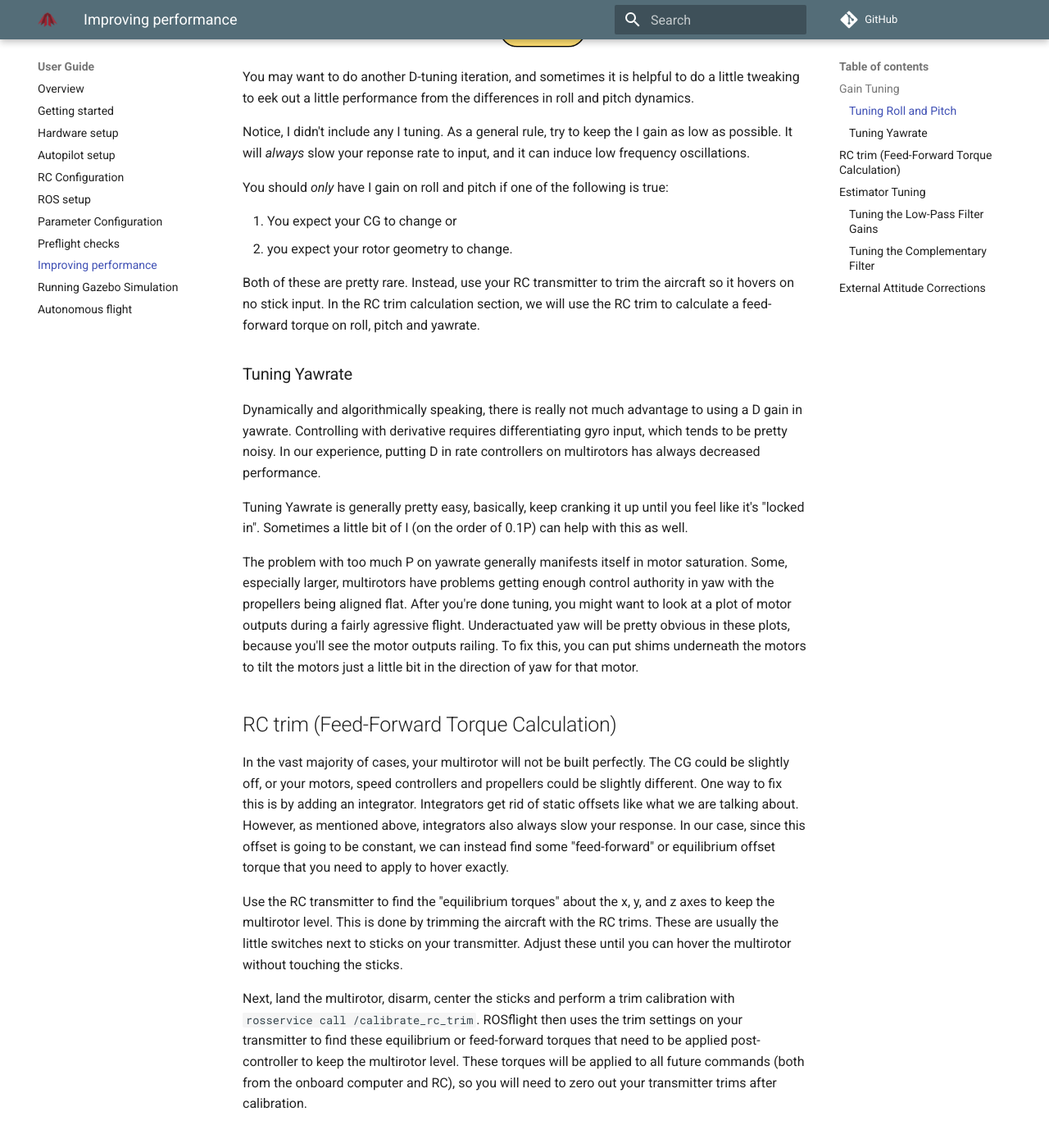
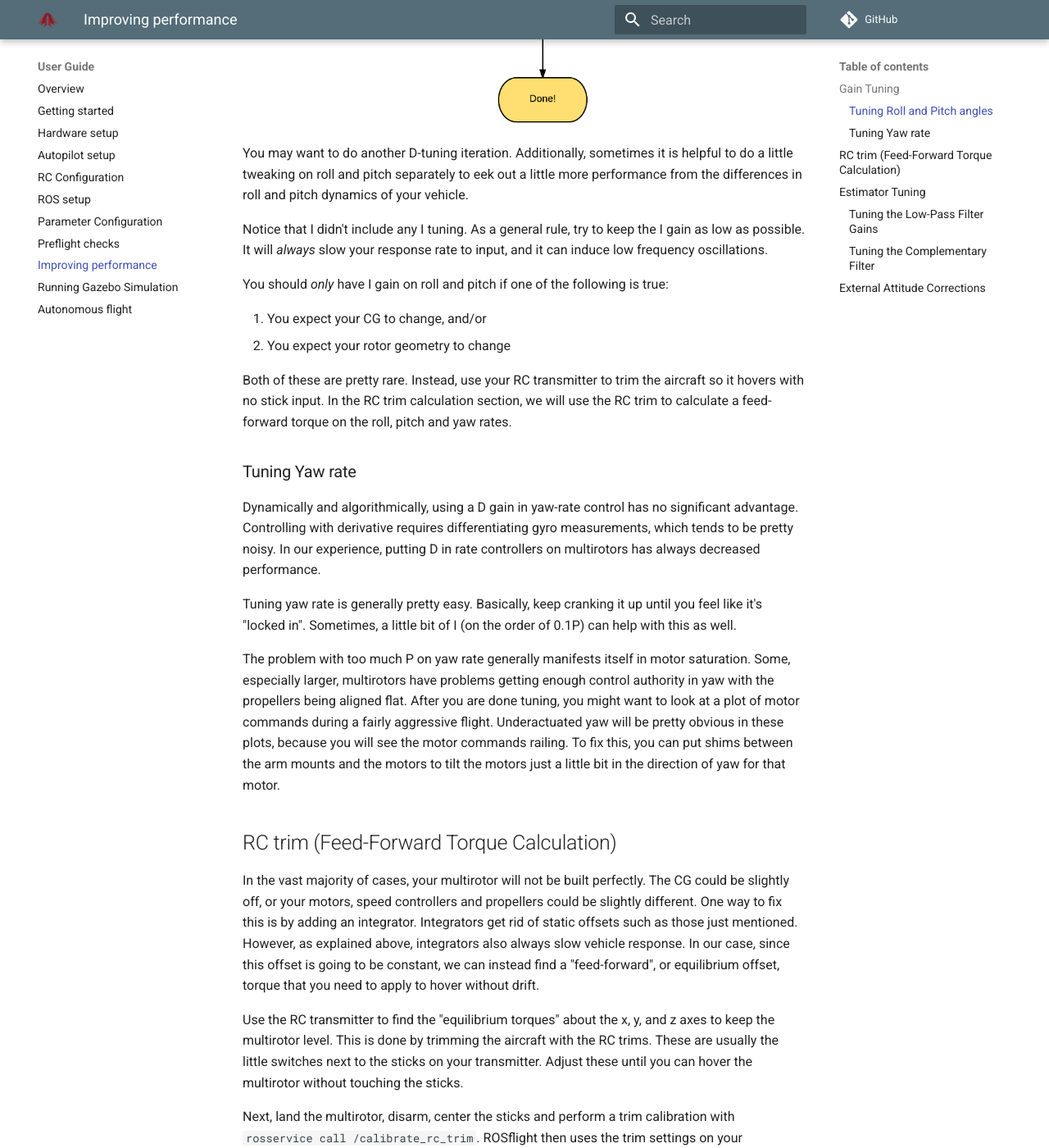
Before and after one commit to rosflight/rosflight_firmware, an MkDocs documentation site: the page built from docs/user-guide/performance.md, in a window 1280 px wide and 1400 px high, scrolled down 2105 px. Shown: the whole window at 82% size. Built offline with MkDocs 1.6.1 and Material for MkDocs 9.7.7, drawn with Linux system fonts in a browser that asks for light colours; formulas are drawn with MathJax 3; comment, search, counter and statistics services are not loaded; old or Windows-style settings are respelled for this version of MkDocs; some of the changed text lies outside the part shown.

Commit message:
2nd half of user-guide docs

```diff
--- a/docs/user-guide/performance.md
+++ b/docs/user-guide/performance.md
@@ -1,84 +1,88 @@
 # Improving Performance
 
-ROSflight supplies several methods to improve the performance of your aircraft.  Tuning gains, adding feed-forward torques and tuning the estimator are three ways to get your aircraft flying great!
+ROSflight supplies several methods to improve the performance of your aircraft. Tuning gains, adding feed-forward torques, and tuning the estimator are three ways to get your aircraft flying great!
 
 ## Gain Tuning
 
-Because there are a wide variety of multirotors out there, no one set of PID controller gains will work for all vehicles.  The default set of gains is relatively conservative for most platforms, and should be somewhat airworthy in most cases, however, depending on the inertia-to-torque ratio on your MAV, you may have to change these gains considerably.  There are some great tutorials online on multirotor gain tuning, this is another tried-and-true method used to great effect at BYU.
+Because there are a wide variety of multirotors out there, no one set of PID controller gains will be optimal for all vehicles. The default set of gains is relatively conservative for most platforms, and should be somewhat airworthy in most cases. However, depending on the inertia-to-torque ratio on your MAV, you may have to change these gains considerably. There are some great tutorials online on multirotor gain tuning; this is another tried-and-true method used to great effect at BYU.
 
-If you are unfamiliar with PIDs, then you should probably go read about them before trying to tune a multirotor.  Getting an understanding for what is going on will definitely guide your decision making process as you try to figure out better gains.
+If you are unfamiliar with PIDs, you should probably go read about them before trying to tune a multirotor. Getting an understanding for what is going on will definitely guide your decision making process as you try to find better gains.
 
-While tuning controller gains, there is a very likely scenario that the multirotor will oscillate out of control.  To handle that, I generally add what I call "training wheels" to the multirotors I'm tuning, which amounts to thin carbon rods in the shape of an X zip-tied to the landing gear.  This widens out the base of the quadcopter so if you come down on a hard oscillation, chances are you'll end up upright, hopefully without a prop strike.  Here is a video of the maiden flight of ROSflight with "training wheels" attached.
+While tuning controller gains, it is very likely that the multirotor will oscillate out of control. To handle this scenario, we generally add what we call "training wheels" to the multirotors we are tuning. These amount to thin carbon rods in the shape of an X zip-tied to the landing gear. This widens out the base of the multirotor so if you come down on a hard oscillation, chances are the vehicle will land upright, hopefully without a prop strike, or worse, battery damage with a thermal runaway event. If the battery is not tucked inside the main frame, it is wise to add some foam as protection to the battery.
+
+Here is a video of a maiden flight of ROSflight with "training wheels" attached.
 
 <iframe width="560" height="315" src="https://www.youtube.com/embed/T8_E1pIiAVQ" frameborder="0" allowfullscreen></iframe>
+
 
 Now, for the procedure on tuning.
 
 
-### Tuning Roll and Pitch
+### Tuning Roll and Pitch angles
 
 Here is a flowchart describing my PID tuning process for roll and pitch:
 
 ![tuning_flowchart](images/tuning_flowchart.png)
 
-You may want to do another D-tuning iteration, and sometimes it is helpful to do a little tweaking to eek out a little performance from the differences in roll and pitch dynamics.
+You may want to do another D-tuning iteration. Additionally, sometimes it is helpful to do a little tweaking on roll and pitch separately to eek out a little more performance from the differences in roll and pitch dynamics of your vehicle.
 
-Notice, I didn't include any I tuning.  As a general rule, try to keep the I gain as low as possible.  It will _always_ slow your reponse rate to input, and it can induce low frequency oscillations.
+Notice that I didn't include any I tuning. As a general rule, try to keep the I gain as low as possible. It will _always_ slow your response rate to input, and it can induce low frequency oscillations.
 
 You should _only_ have I gain on roll and pitch if one of the following is true:
 
-1. You expect your CG to change or
-2. you expect your rotor geometry to change.
+1. You expect your CG to change, and/or
+2. You expect your rotor geometry to change
 
-Both of these are pretty rare.  Instead, use your RC transmitter to trim the aircraft so it hovers on no stick input.  In the RC trim calculation section, we will use the RC trim to calculate a feed-forward torque on roll, pitch and yawrate.
+Both of these are pretty rare. Instead, use your RC transmitter to trim the aircraft so it hovers with no stick input. In the RC trim calculation section, we will use the RC trim to calculate a feed-forward torque on the roll, pitch and yaw rates.
 
 
-### Tuning Yawrate
+### Tuning Yaw rate
 
-Dynamically and algorithmically speaking, there is really not much advantage to using a D gain in yawrate.  Controlling with derivative requires differentiating gyro input, which tends to be pretty noisy.  In our experience, putting D in rate controllers on multirotors has always decreased performance.
+Dynamically and algorithmically, using a D gain in yaw-rate control has no significant advantage. Controlling with derivative requires differentiating gyro measurements, which tends to be pretty noisy. In our experience, putting D in rate controllers on multirotors has always decreased performance.
 
-Tuning Yawrate is generally pretty easy, basically, keep cranking it up until you feel like it's "locked in".  Sometimes a little bit of I (on the order of 0.1P) can help with this as well.
+Tuning yaw rate is generally pretty easy. Basically, keep cranking it up until you feel like it's "locked in". Sometimes, a little bit of I (on the order of 0.1P) can help with this as well.
 
-The problem with too much P on yawrate generally manifests itself in motor saturation.  Some, especially larger, multirotors have problems getting enough control authority in yaw with the propellers being aligned flat.  After you're done tuning, you might want to look at a plot of motor outputs during a fairly agressive flight.  Underactuated yaw will be pretty obvious in these plots, because you'll see the motor outputs railing.  To fix this, you can put shims underneath the motors to tilt the motors just a little bit in the direction of yaw for that motor.
+The problem with too much P on yaw rate generally manifests itself in motor saturation. Some, especially larger, multirotors have problems getting enough control authority in yaw with the propellers being aligned flat. After you are done tuning, you might want to look at a plot of motor commands during a fairly aggressive flight. Underactuated yaw will be pretty obvious in these plots, because you will see the motor commands railing. To fix this, you can put shims between the arm mounts and the motors to tilt the motors just a little bit in the direction of yaw for that motor.
 
 ## RC trim (Feed-Forward Torque Calculation)
 
-In the vast majority of cases, your multirotor will not be built perfectly.  The CG could be slightly off, or your motors, speed controllers and propellers could be slightly different.  One way to fix this is by adding an integrator.  Integrators get rid of static offsets like what we are talking about. However, as mentioned above, integrators also always slow your response. In our case, since this offset is going to be constant, we can instead find some "feed-forward" or equilibrium offset torque that you need to apply to hover exactly.
+In the vast majority of cases, your multirotor will not be built perfectly. The CG could be slightly off, or your motors, speed controllers and propellers could be slightly different. One way to fix this is by adding an integrator. Integrators get rid of static offsets such as those just mentioned. However, as explained above, integrators also always slow vehicle response. In our case, since this offset is going to be constant, we can instead find a "feed-forward", or equilibrium offset, torque that you need to apply to hover without drift.
 
-Use the RC transmitter to find the "equilibrium torques" about the x, y, and z axes to keep the multirotor level.  This is done by trimming the aircraft with the RC trims.  These are usually the little switches next to sticks on your transmitter.  Adjust these until you can hover the multirotor without touching the sticks.
+Use the RC transmitter to find the "equilibrium torques" about the x, y, and z axes to keep the multirotor level. This is done by trimming the aircraft with the RC trims. These are usually the little switches next to the sticks on your transmitter. Adjust these until you can hover the multirotor without touching the sticks.
 
-Next, land the multirotor, disarm, center the sticks and perform a trim calibration with `rosservice call /calibrate_rc_trim`.  ROSflight then uses the trim settings on your transmitter to find these equilibrium or feed-forward torques that need to be applied post-controller to keep the multirotor level.  These torques will be applied to all future commands (both from the onboard computer and RC), so you will need to zero out your transmitter trims after calibration.
+Next, land the multirotor, disarm, center the sticks and perform a trim calibration with `rosservice call /calibrate_rc_trim`. ROSflight then uses the trim settings on your transmitter to find these feed-forward, or equilibrium, torques that need to be applied post-controller to keep the multirotor level. These torques will be applied to all future commands (both from the onboard computer and RC), so *you will need to zero out your transmitter trims after calibration*.
 
 ## Estimator Tuning
 
-ROSflight uses a non-linear complementary filter, based on the quaternion implementation of "[Non-linear complementary filters on the special orthogonal group](http://ieeexplore.ieee.org/document/4608934/) " by Robert Mahony[^1]  to estimate attitude and angular rates.  The implementation has been improved with suggestions from "[Attitude Representation and Kinematic Propagation for Low-Cost UAVs](https://arc.aiaa.org/doi/abs/10.2514/6.2013-4615)" by Robert Casey[^2].  A write-up of the derivation and implementation details can be found in the LaTeX report in `reports/estimator.tex` (You'll need to be able to compile LaTeX sources to view the PDF).
+ROSflight uses a non-linear complementary filter, based on the quaternion implementation of "[Non-linear complementary filters on the special orthogonal group](http://ieeexplore.ieee.org/document/4608934/)" by Robert Mahony[^1],  to estimate attitude and angular rates. The implementation has been improved with suggestions from "[Attitude Representation and Kinematic Propagation for Low-Cost UAVs](https://arc.aiaa.org/doi/abs/10.2514/6.2013-4615)" by Robert Casey[^2]. A write-up of the derivation and implementation details can be found in the LaTeX report in `reports/estimator.tex`. (You'll need to be able to compile LaTeX sources to view the PDF).
 
-In addition to the complementary filter, accelerometer and gyro measurements are filtered using a simple low-pass filter (LPF) to cut out noise from vibrations.  A block diagram of the estimator is shown below for reference.  \(y_{gyro}\) and \(y_{acc}\) are gyro and accelerometer measurements, respectively and \(\beta_{gyro}\) is the estimated gyro biases.
+In addition to the complementary filter, accelerometer and gyro measurements are filtered using a simple low-pass filter (LPF) to cut out noise from vibrations. A block diagram of the estimator is shown below for reference. \(y_{gyro}\) and \(y_{acc}\) are gyro and accelerometer measurements, respectively and \(\beta_{gyro}\) is the estimated gyro biases.
 
 ![CF_diagram](images/CF_Diagram.png)
 
 ### Tuning the Low-Pass Filter Gains
 
-The `ACC_LPF_ALPHA` and `GYRO_LPF_ALPHA` parameters are used in the following low-pass-filter implementation. (see lines `98-106` of `estimator.c`).
+The `ACC_LPF_ALPHA` and `GYRO_LPF_ALPHA` parameters are used in the following low-pass-filter implementation (see lines `98-106` of `estimator.c`):
 
 $$x_t = (1-\alpha)y_t + \alpha x_{t-1}$$
 
 
-where \(y_t\) is the measurement and \(x_t\) is the filtered value.  Lowering \(\alpha\) will reduce lag in response, so if you feel like your MAV is sluggish despite all attempts at controller gain tuning, consider reducing \(\alpha\).  Reducing \(\alpha\) too far, however will result in a lot of noise from the sensors making its way into the motors.  This can cause motors to get really hot, so make sure you check that if you are changing the low-pass filter constants.
+where \(y_t\) is the measurement and \(x_t\) is the filtered value. Lowering \(\alpha\) will reduce lag in response, so if you feel like your MAV is sluggish despite all attempts at controller gain tuning, consider reducing \(\alpha\). Reducing \(\alpha\) too far, however will result in a lot of noise from the sensors making its way into the motors. This can cause motors to get really hot, so make sure you check motor temperature if you are changing the low-pass filter constants.
 
 ### Tuning the Complementary Filter
-The complementary filter has two gains, \(k_p\) and \(k_i\).  For a complete understanding of how these work, I would recommend reading the Mahony Paper, or the technical report in the reports folder.  In short, \(k_p\) can be thought of the strength of accelerometer measurements in the filter, and the \(k_i\) gain is the integral constant on the gyro bias.  These values should probably not be changed.  Before you go changing these values, make sure you _completely_ understand how they work in the filter.
+The complementary filter has two gains, \(k_p\) and \(k_i\). For a complete understanding of how these work, I would recommend reading the Mahony Paper, or the technical report in the reports folder. In short, \(k_p\) can be thought of as the strength of accelerometer measurements in the filter, and the \(k_i\) gain is the integral constant on the gyro bias. These values should probably not be changed. Before you go changing these values, make sure you _completely_ understand how they work in the filter.
 
 If you do decide to change these values, you should stick to the following rule of thumb.
 
 $$k_i \approx \tfrac{k_p}{10}.$$
 
-[^1]: Mahony, R., Hamel, T. and Pflimlin, J. (2008). Nonlinear Complementary Filters on the Special Orthogonal Group. IEEE Transactions on Automatic Control, 53(5), pp.1203-1218.
-
-[^2]: Casey, R., Karpenko, M., Curry, R. and Elkaim, G. (2013). Attitude Representation and Kinematic Propagation for Low-Cost UAVs. AIAA Guidance, Navigation, and Control (GNC) Conference.
-
 ## External Attitude Corrections
 
 Because the onboard attitude estimator uses only inertial measurements, the estimates can deviate from truth. This is especially true during extended periods of accelerated flight, during which the gravity vector cannot be measured. External attitude corrections can be applied to the filter to help improve performance. These attitude corrections might come from a higher-level estimator running on the companion computer that fuses additional information from GPS or vision, or from a motion capture system.
 
-To send these corrections to the flight controller, publish a `geometry_msgs/Quaternion` message to the `/attitude_correction` topic that `rosflight_io` subscribes to. The degree to which this update will be trusted is tuned with the `FILTER_KP_COR` parameter.
+To send these corrections to the flight controller, publish a `geometry_msgs/Quaternion` message to the `/attitude_correction` topic to which `rosflight_io` subscribes. The degree to which this update will be trusted is tuned with the `FILTER_KP_COR` parameter.
+
+
+[^1]: Mahony, R., Hamel, T. and Pflimlin, J. (2008). Nonlinear Complementary Filters on the Special Orthogonal Group. IEEE Transactions on Automatic Control, 53(5), pp.1203-1218.
+
+[^2]: Casey, R., Karpenko, M., Curry, R. and Elkaim, G. (2013). Attitude Representation and Kinematic Propagation for Low-Cost UAVs. AIAA Guidance, Navigation, and Control (GNC) Conference.
```
Also changed, not shown: docs/user-guide/autonomous-flight.md (+10 -9 lines), docs/user-guide/developer.md (+7 -7 lines), docs/user-guide/gazebo_simulation.md (+12 -11 lines), docs/user-guide/preflight-checks.md (+13 -13 lines).
